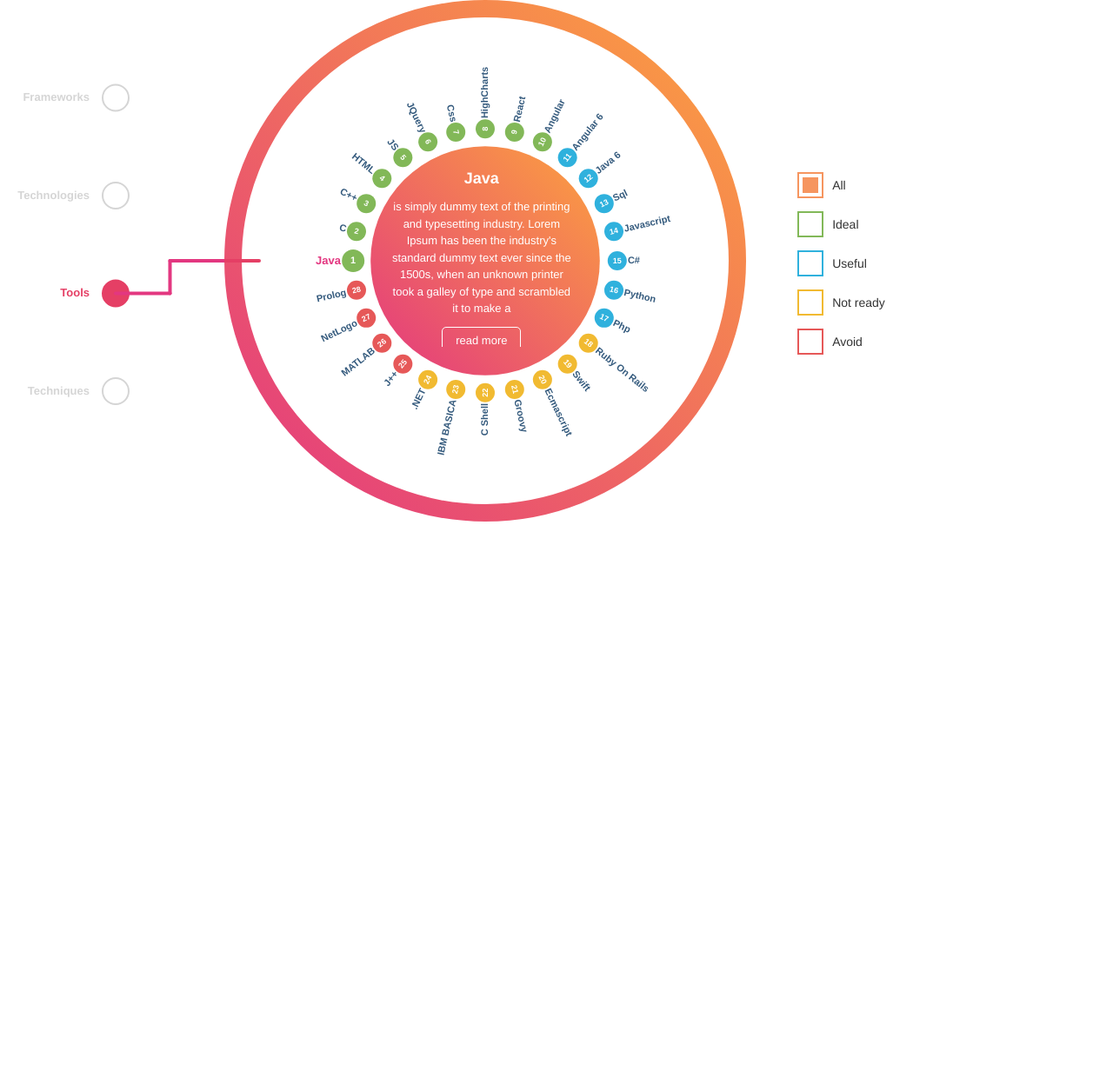
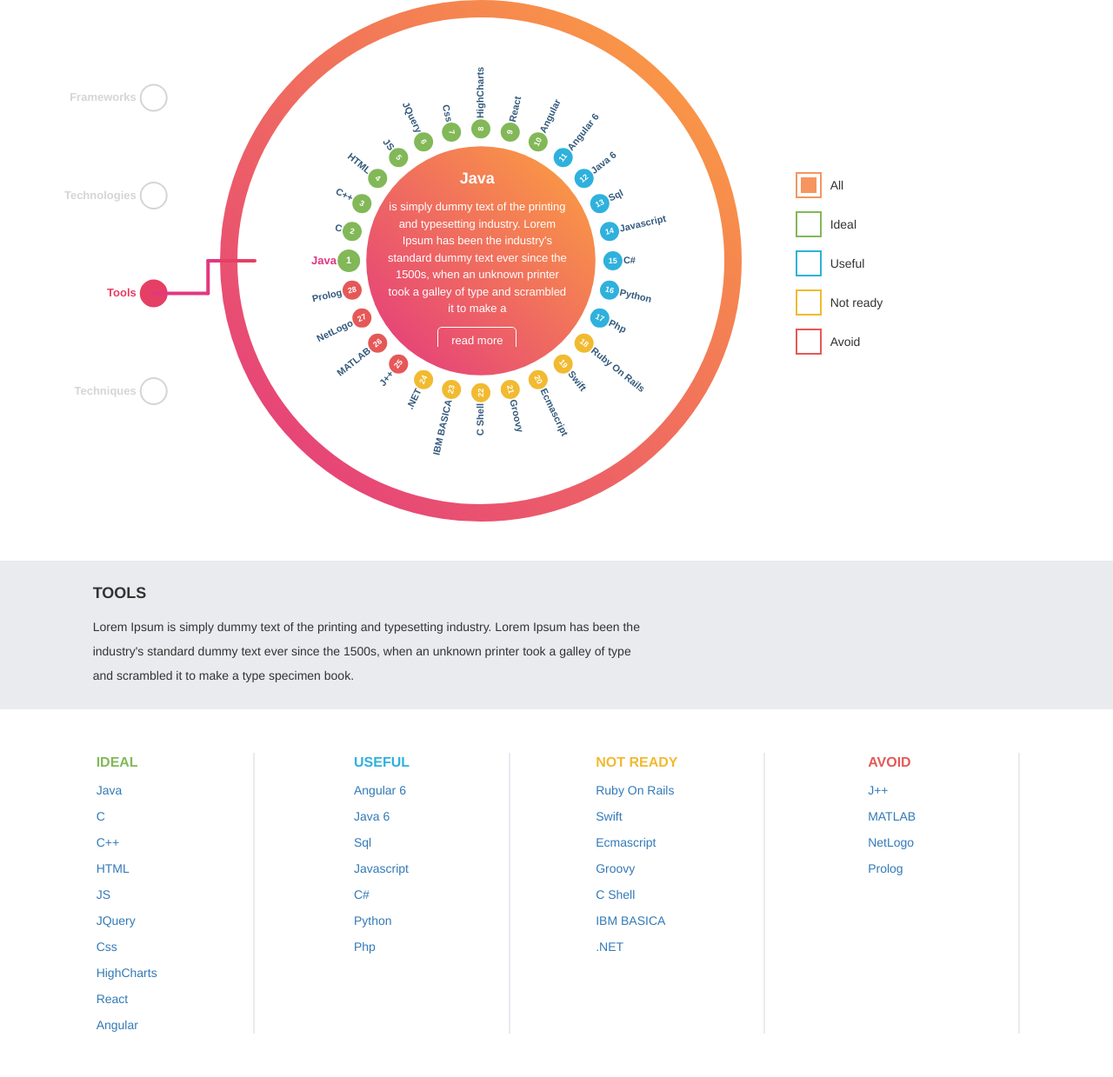
Before and after one commit to Vimallakzz/i2i-TechStack, a plain HTML site: page index.html in a window 1280 px wide. Shown: the whole page at 87% size. Before the commit the page ends 800 px from the top, so only its background shows below. Drawn offline with nearby package versions, Linux system fonts and the light colour scheme.

Commit message:
Fix: TechScroll restrict to medium & large devices

```diff
--- a/index.css
+++ b/index.css
@@ -11,6 +11,11 @@
   align-items: center;
 }
 
+.verticalAlign {
+  display: flex;
+  justify-content: center;
+}
+
 .right {
   float: right;
 }
@@ -18,6 +23,24 @@
 .p-0 {
   padding: 0;
 }
+
+.p-b-40 {
+  padding-bottom: 40px;
+}
+
+.p-t-b-25 {
+  padding-top: 25px;
+  padding-bottom: 25px;
+}
+
+.p-l-10 {
+  padding-left: 10px;
+}
+
+.capitalize {
+  text-transform: capitalize;
+}
+
 .select-type {
   /* position: relative; */
   margin: 15px 0;
@@ -64,6 +87,7 @@
 }
 .ideal {
   border-color: #82b858 !important;
+  color: #82b858 !important;
 }
 
 .ideal .inner {
@@ -72,6 +96,7 @@
 
 .useful {
   border-color: #2fb1dd !important;
+  color: #2fb1dd !important;
 }
 
 .useful .inner {
@@ -80,6 +105,7 @@
 
 .not-ready {
   border-color: #f1ba31 !important;
+  color: #f1ba31 !important;
 }
 
 .not-ready .inner {
@@ -88,6 +114,7 @@
 
 .avoid {
   border-color: #e65858 !important;
+  color: #e65858 !important;
 }
 
 .avoid .inner {
@@ -132,3 +159,46 @@
   font-size: 13px;
   cursor: pointer;
 }
+
+#type-detail {
+  background: #e9ebef;
+  font-size: 14px;
+  font-weight: 400;
+}
+
+#type-detail > div {
+  width: 50%;
+}
+
+.type-heading {
+  font-size: 18px;
+  font-weight: 800;
+  text-transform: uppercase;
+}
+
+.type-content {
+  line-height: 2em;
+  padding-top: 11px;
+}
+
+.state-heading {
+  font-size: 16px;
+  font-weight: 800;
+  text-transform: uppercase;
+}
+
+
+.tech-item {
+  color: #337ab7;
+  padding-top: 10px;
+  text-transform: capitalize;
+}
+
+@media screen and (min-width: 1300px) {
+  #type-detail > div {
+    padding-left: 3%;
+  }
+  #technology-detail {
+    padding-left: 3%;
+  }
+}
--- a/index.html
+++ b/index.html
@@ -1,6 +1,5 @@
 <!DOCTYPE html>
 <html lang="en">
-
 <head>
   <meta charset="utf-8" />
   <meta name="viewport" content="width=device-width, initial-scale=1, shrink-to-fit=no" />
@@ -10,13 +9,19 @@
   <link rel="stylesheet" href="https://maxcdn.bootstrapcdn.com/bootstrap/3.3.7/css/bootstrap.min.css" />
   <link rel="stylesheet" href="./index.css" />
 </head>
-
 <body>
-  <div class="row row-eq-height">
+  <div class="col-lg-12 col-md-12 p-0 p-b-40 row-eq-height ">
     <div class="col-lg-8 col-md-10 p-0">
       <div class="right" id="root"></div>
     </div>
-    <div class="col-lg-2 col-md-2 p-0 alignMiddle" id="tech-state"></div>
+    <div class="col-lg-2 col-md-2 p-0 p-l-10 alignMiddle" id="tech-state"></div>
+  </div>
+  <div class="col-lg-12 col-md-12 p-0 p-t-b-25" id="type-detail">
+  </div>
+  <div class="col-lg-11 col-md-12 p-0 p-t-b-25" >
+      <div class="col-lg-12 col-md-12 p-0 p-t-b-25 row-eq-height" id="technology-detail">
+      </div>
+      </div>
   </div>
   <script type="text/javascript" src="./index.js"></script>
 </body>
--- a/index.js
+++ b/index.js
@@ -225,54 +225,77 @@ var data = [
   }
 ];
 
-function _toConsumableArray(arr) { if (Array.isArray(arr)) { for (var i = 0, arr2 = Array(arr.length); i < arr.length; i++) { arr2[i] = arr[i]; } return arr2; } else { return Array.from(arr); } }
+function _toConsumableArray(arr) {
+  if (Array.isArray(arr)) {
+    for (var i = 0, arr2 = Array(arr.length); i < arr.length; i++) {
+      arr2[i] = arr[i];
+    }
+    return arr2;
+  } else {
+    return Array.from(arr);
+  }
+}
 
-var currentData = [];
+var currentData = [...data];
 var technologyStates = ["All", "Ideal", "Useful", "Not ready", "Avoid"];
+var stateTechnolgies = {};
+data.map(object => {
+  var stateId = object.techState;
+  var list = stateTechnolgies[stateId] || [];
+  list.push(object);
+  stateTechnolgies[object.techState] = list;
+});
+
 var technologyTypes = ["Frameworks", "Technologies", "Tools", "Techniques"];
 var classNames = ["all", "ideal", "useful", "not-ready", "avoid"];
 var colorcodes = ["#f6955f", "#82b858", "#2fb1dd", "#f1ba31", "#e65858"];
 var currentTechnologyState = 0;
 var isWheelScroll = false;
-var currentTechnology;
-var currentTechnologyType = data[0].techType;
+var currentTechnology = currentData[0];
+var currentTechnologyType = currentData[0].techType;
 var timeoutId;
+var windowWidth= window.innerWidth;
 var rotatingAngle = 0;
 var textGroupDistance = 20;
 
 var wheelHeight = 600;
 var wheelWidth = 600;
 var typeWidth = 250;
+var typeWidthMd = 220;
 
 var centerX = wheelWidth / 2;
 var centerY = wheelHeight / 2;
 
 var typeBoxInnerHeight = wheelHeight * (3 / 4);
 var typeBoxInnerWidth = typeWidth;
+var circleCenterX = typeBoxInnerWidth / 2 + 30;
 var equidistantTypeBoxLength = typeBoxInnerHeight / technologyTypes.length;
 
-var circlePositions = technologyTypes.map(function (type, index) {
+var circlePositions = technologyTypes.map(function(type, index) {
   return {
-    x: typeBoxInnerWidth / 2,
+    x: typeBoxInnerWidth * (2.3 / 4),
     y: equidistantTypeBoxLength * (index + 1)
   };
 });
 
-var textPositions = technologyTypes.map(function (type, index) {
+var textPositions = technologyTypes.map(function(type, index) {
   return {
-    x: typeBoxInnerWidth / 2 - 30,
+    x: typeBoxInnerWidth * (2.3 / 4) - 20,
     y: equidistantTypeBoxLength * (index + 1)
   };
 });
 
-var adjacentCirclePositions = technologyTypes.map(function (type, index) {
+var adjacentCirclePositions = technologyTypes.map(function(type, index) {
   return {
-    x: typeBoxInnerWidth * (3 / 4),
+    x: typeBoxInnerWidth * (3.3 / 4),
     y: equidistantTypeBoxLength * (index + 1)
   };
 });
 
-var commonLinePositions = [{ x: typeWidth, y: wheelHeight / 2 }, { x: typeWidth * (3 / 4), y: wheelHeight / 2 }];
+var commonLinePositions = [
+  { x: typeWidth, y: wheelHeight / 2 },
+  { x: typeWidth * (3.3 / 4), y: wheelHeight / 2 }
+];
 
 /*
   An SVG circle with stroke-width renders two concentric circles (or a doughnut like image) with its internal radius as r - ½
@@ -288,8 +311,14 @@ var textLRadius = 13;
 var textSlSize = 11;
 var textLgSize = 13;
 
-var innerSquareX = centerX + (innerCircleRadius + textGroupDistance) * Math.cos(Math.PI / 180 * (45 - 180));
-var innerSquareY = centerY + (innerCircleRadius + textGroupDistance) * Math.sin(Math.PI / 180 * (45 - 180));
+var innerSquareX =
+  centerX +
+  (innerCircleRadius + textGroupDistance) *
+    Math.cos((Math.PI / 180) * (45 - 180));
+var innerSquareY =
+  centerY +
+  (innerCircleRadius + textGroupDistance) *
+    Math.sin((Math.PI / 180) * (45 - 180));
 
 var wheelSvgAttributes = {
   height: wheelHeight,
@@ -298,7 +327,7 @@ var wheelSvgAttributes = {
 
 var typeSvgAttributes = {
   height: wheelHeight,
-  width: typeWidth
+  width: windowWidth >= 992 && windowWidth < 1300 ? typeWidthMd : typeWidth
 };
 var lgAttributes = {
   id: "gradient",
@@ -307,34 +336,39 @@ var lgAttributes = {
   x2: "100%",
   y2: "0%"
 };
-var stopAttributes = [{
+var stopAttributes = [
+  {
     "stop-color": "#e33780",
     offset: "0%"
-}, {
+  },
+  {
     "stop-color": "#fca33e",
     offset: "100%"
-}];
-var circleAttributes = [{
+  }
+];
+var circleAttributes = [
+  {
     cx: centerX,
     cy: centerY,
     r: innerCircleRadius,
     fill: 'url("#gradient")'
-}, {
+  },
+  {
     cx: centerX,
     cy: centerY,
     r: outerCircleRadius,
     fill: "none",
     stroke: "url(#gradient)",
     "stroke-width": strokeWidth
-}];
+  }
+];
 var innerForeignAttributes = {
   x: innerSquareX,
   y: innerSquareY,
-  height: innerCircleRadius * 2 / 1.414 + textGroupDistance, // sideOfsquare = 2r / squareroot(2)
-  width: innerCircleRadius * 2 / 1.414 + textGroupDistance
+  height: (innerCircleRadius * 2) / 1.414 + textGroupDistance, // sideOfsquare = 2r / squareroot(2)
+  width: (innerCircleRadius * 2) / 1.414 + textGroupDistance
 };
 
-var textAttributes = [];
 var equidistantAngle;
 var textAnimatedAttribute = {
   id: "animate",
@@ -348,7 +382,7 @@ var textAnimatedAttribute = {
   to: ""
 };
 
-var constructLineAttributes = function constructLineAttributes() {
+function constructLineAttributes() {
   var lineAttributes = [];
   var listOfLinePositions = [];
   listOfLinePositions.push(commonLinePositions[0]);
@@ -356,7 +390,7 @@ var constructLineAttributes = function constructLineAttributes() {
   listOfLinePositions.push(adjacentCirclePositions[currentTechnologyType]);
   listOfLinePositions.push(circlePositions[currentTechnologyType]);
 
-  listOfLinePositions.map(function (obj, index) {
+  listOfLinePositions.map(function(obj, index) {
     if (index !== circlePositions.length - 1) {
       lineAttributes.push({
         x1: listOfLinePositions[index].x,
@@ -369,21 +403,25 @@ var constructLineAttributes = function constructLineAttributes() {
     return null;
   });
   return lineAttributes;
+}
+
+function reinitialise() {
+  windowWidth = window.innerWidth;
+  if (windowWidth >= 992 && windowWidth < 1300) {
+    typeSvgAttributes = {
+      height: wheelHeight,
+      width: typeWidthMd
     };
+  } else if (windowWidth >= 1300) {
+    typeSvgAttributes = {
+      height: wheelHeight,
+      width: typeWidth
+    };
+  }
+}
 
 function constructTextAttributes() {
-  textAttributes = []; // clear all text attribute values
-  currentData = [];
-  if (currentTechnologyState === 0) {
-    currentData = [].concat(_toConsumableArray(data));
-  } else {
-    data.map(function (object) {
-      if (object.techState === currentTechnologyState) {
-        currentData.push(object);
-      }
-      return null;
-    });
-  }
+  var textAttributes = [];
   var angles = [];
   var length = currentData.length;
   currentTechnology = currentData[0];
@@ -395,8 +433,14 @@ function constructTextAttributes() {
   for (var _i = 0; _i < length; _i++) {
     var tita = angles[_i] - 180;
     // x = a + rcos(tita)  y = b + rcos(tita)
-    var x = centerX + (innerCircleRadius + textGroupDistance) * Math.cos(Math.PI / 180 * tita);
-    var y = centerY + (innerCircleRadius + textGroupDistance) * Math.sin(Math.PI / 180 * tita);
+    var x =
+      centerX +
+      (innerCircleRadius + textGroupDistance) *
+        Math.cos((Math.PI / 180) * tita);
+    var y =
+      centerY +
+      (innerCircleRadius + textGroupDistance) *
+        Math.sin((Math.PI / 180) * tita);
     var isRightHemisphere = angles[_i] >= 90 && angles[_i] < 270;
 
     var textAttribute = {
@@ -405,7 +449,14 @@ function constructTextAttributes() {
         y: y,
         class: "text",
         angle: angles[_i],
-        transform: "rotate(" + (isRightHemisphere ? angles[_i] - 180 : angles[_i]) + ", " + x + ", " + y + ") ",
+        transform:
+          "rotate(" +
+          (isRightHemisphere ? angles[_i] - 180 : angles[_i]) +
+          ", " +
+          x +
+          ", " +
+          y +
+          ") ",
         dy: "0.3em",
         dx: isRightHemisphere ? "1.1em" : "-1.1em",
         fill: _i === 0 ? "#e33780" : "#345A7D",
@@ -416,7 +467,14 @@ function constructTextAttributes() {
       circleId: {
         x: x,
         y: y,
-        transform: "rotate(" + (isRightHemisphere ? angles[_i] - 180 : angles[_i]) + ", " + x + ", " + y + ") ",
+        transform:
+          "rotate(" +
+          (isRightHemisphere ? angles[_i] - 180 : angles[_i]) +
+          ", " +
+          x +
+          ", " +
+          y +
+          ") ",
         dy: "0.3em",
         fill: "#fff",
         "text-anchor": "middle",
@@ -432,18 +490,37 @@ function constructTextAttributes() {
     };
     textAttributes.push(textAttribute);
   }
-};
+  return textAttributes;
+}
 
-//------------------comment brief-----------------------------//
-constructTextAttributes();
+function removeAllChild(element) {
+  if (element.childElementCount) {
+    while (element.firstChild) {
+      element.removeChild(element.firstChild);
+    }
+  }
+}
+
+function removePreviousRender() {
+  var listIds = ["root", "tech-state", "type-detail", "technology-detail" ]
+  listIds.map(id => {
+    var element = document.getElementById(id);
+    removeAllChild(element);
+    return null;
+  })
+}
 
 function onLoadComplete() {
-  var rootElement = document.getElementById("root");
-  if (rootElement.childElementCount) {
-    while (rootElement.firstChild) {
-      rootElement.removeChild(rootElement.firstChild);
+  removePreviousRender();
+  windowWidth = window.innerWidth;
+  if (window.innerWidth >= 992) {
+    renderWheelModel();
   }
 }
+
+function renderWheelModel() {
+  var rootElement = document.getElementById("root");
+  var techStateElement = document.getElementById("tech-state");
 
   var svgElement = createElementNS("svg", typeSvgAttributes);
   for (var i = 0; i < circlePositions.length; i++) {
@@ -454,7 +531,6 @@ function onLoadComplete() {
       fill: i === currentTechnologyType ? "#e53f65" : "none",
       stroke: i === currentTechnologyType ? "#e53f65" : "#d5d5d5",
       "stroke-width": 2
-
     });
     svgElement.appendChild(cir);
   }
@@ -474,24 +550,57 @@ function onLoadComplete() {
   }
 
   var lineAttributes = constructLineAttributes();
-  lineAttributes.map(function (attribute) {
+  lineAttributes.map(function(attribute) {
     var lineElement = createElementNS("line", attribute);
     svgElement.appendChild(lineElement);
     return null;
   });
-
   rootElement.appendChild(svgElement);
 
   var techWheelGroup = createTechWheel();
   rootElement.appendChild(techWheelGroup);
 
-  var techStateElement = document.getElementById("tech-state");
-  if (techStateElement.childElementCount) {
-    techStateElement.removeChild(techStateElement.childNodes[0]);
+  var techStates = createTechStates();
+  techStateElement.appendChild(techStates);
+
+  var typeDetail = document.getElementById('type-detail');
+
+  var typeHeading = document.createElement("div");
+  typeHeading.className = "col-lg-offset-1 col-md-offset-1 p-0 type-heading";
+  typeHeading.innerHTML = technologyTypes[currentTechnologyType];
+  typeDetail.appendChild(typeHeading);
+
+  var typecontent = document.createElement("div");
+  typecontent.className = "col-lg-offset-1 col-md-offset-1 p-0 type-content";
+  typecontent.innerHTML = "Lorem Ipsum is simply dummy text of the printing and typesetting industry. Lorem Ipsum has been the industry's standard dummy text ever since the 1500s, when an unknown printer took a galley of type and scrambled it to make a type specimen book.";
+  typeDetail.appendChild(typecontent);
+
+  var technolgyDetails = document.getElementById("technology-detail");
+  removeAllChild(technolgyDetails);
+
+  for(var i = 1; i < technologyStates.length; i++) {
+    var list = stateTechnolgies[i];
+    var element = document.createElement("div");
+    element.style = "border-right: 2px solid #e9ebef"
+    element.className = "col-lg-3 col-md-3 p-0 verticalAlign";
+
+    var group = document.createElement("div");
+
+    var heading = document.createElement("div");
+    heading.className = "state-heading" + " " + classNames[i];
+    heading.innerHTML = technologyStates[i];
+    group.appendChild(heading);
+
+    list.map(obj => {
+      var item = document.createElement("div");
+      item.className = "tech-item p-0"
+      item.innerHTML = obj.name;
+      group.appendChild(item);
+    });
+    element.appendChild(group);
+    technolgyDetails.appendChild(element);
   }
-  var technologyStates = createTechStates();
-  techStateElement.appendChild(technologyStates);
-};
+}
 
 function createTechWheel() {
   var techWheelGroup = createElementNS("svg", wheelSvgAttributes);
@@ -527,19 +636,19 @@ function createTechWheel() {
   techWheelGroup.appendChild(lineElement);
 
   return techWheelGroup;
-};
+}
 
 function createTechStates() {
   var techStateDiv = document.createElement("div");
 
-  technologyStates.map(function (stateType, index) {
+  technologyStates.map(function(stateType, index) {
     var selectType = document.createElement("div");
     selectType.className = "select-type";
-    selectType.addEventListener("click", function (evt) {
+    selectType.addEventListener("click", function(evt) {
       removeSelectedType();
       // innerDiv.className="inner";
       currentTechnologyState = index;
-      constructTextAttributes();
+      onChangeState();
       onLoadComplete();
     });
 
@@ -559,14 +668,28 @@ function createTechStates() {
     techStateDiv.appendChild(selectType);
   });
   return techStateDiv;
-};
+}
+
+function onChangeState() {
+  currentData = [];
+  if (currentTechnologyState === 0) {
+    currentData = [].concat(_toConsumableArray(data));
+  } else {
+    data.map(function(object) {
+      if (object.techState === currentTechnologyState) {
+        currentData.push(object);
+      }
+      return null;
+    });
+  }
+}
 
 function removeSelectedType() {
-  technologyStates.map(function (stateType) {
+  technologyStates.map(function(stateType) {
     var element = document.getElementById(stateType);
     element.classList.remove("inner");
   });
-};
+}
 
 function createInnerCircleContent() {
   var innerElement = createElementNS("foreignObject", innerForeignAttributes);
@@ -623,7 +746,7 @@ function onMouseWheel(evt) {
     animateElement.beginElement();
 
     clearTimeout(timeoutId);
-    timeoutId = window.setTimeout(function () {
+    timeoutId = window.setTimeout(function() {
       rotatingAngle = 0;
       isWheelScroll = false;
       onLoadComplete();
@@ -635,24 +758,29 @@ function createTextGroup() {
   var group = createElementNS("g", {
     id: "text-group"
   });
-  var animatedElement = createElementNS("animateTransform", textAnimatedAttribute);
+  var animatedElement = createElementNS(
+    "animateTransform",
+    textAnimatedAttribute
+  );
   group.appendChild(animatedElement);
 
-  for (var i = 0; i < textAttributes.length; i++) {
+  var textGroupAttributes = constructTextAttributes();
+
+  for (var i = 0; i < textGroupAttributes.length; i++) {
     var subGroup = createElementNS("g", {
       id: i
     });
 
-    var textElement = createElementNS("text", textAttributes[i].tech);
+    var textElement = createElementNS("text", textGroupAttributes[i].tech);
     textElement.innerHTML = currentData[i].name;
     subGroup.appendChild(textElement);
 
     textElement.addEventListener("click", onClickRotate);
 
-    var circleElement = createElementNS("circle", textAttributes[i].circle);
+    var circleElement = createElementNS("circle", textGroupAttributes[i].circle);
     subGroup.appendChild(circleElement);
 
-    var circularcontent = createElementNS("text", textAttributes[i].circleId);
+    var circularcontent = createElementNS("text", textGroupAttributes[i].circleId);
     circularcontent.innerHTML = currentData[i].id;
     subGroup.appendChild(circularcontent);
 
@@ -680,7 +808,7 @@ function onClickRotate(evt) {
   animateElement.beginElement();
 
   clearTimeout(timeoutId);
-  timeoutId = window.setTimeout(function () {
+  timeoutId = window.setTimeout(function() {
     onLoadComplete();
   }, 750);
 }
@@ -688,13 +816,16 @@ function onClickRotate(evt) {
 function createElementNS(name, attributes) {
   var svgns = "http://www.w3.org/2000/svg";
   var element = document.createElementNS(svgns, name);
-  Object.keys(attributes).map(function (key) {
+  Object.keys(attributes).map(function(key) {
     element.setAttributeNS(null, key, attributes[key]);
     return null;
   });
   return element;
 }
 
-window.addEventListener('resize', function () { onLoadComplete(); });
+window.addEventListener("resize", function() {
+  reinitialise();
+  onLoadComplete();
+});
 
 onLoadComplete();
```
Lines whose indentation alone changed are shown as unchanged.
